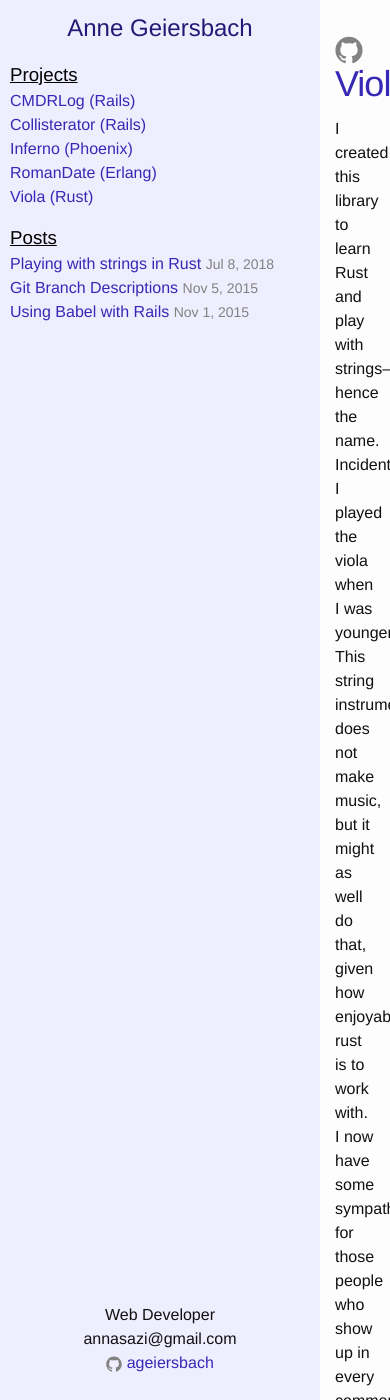
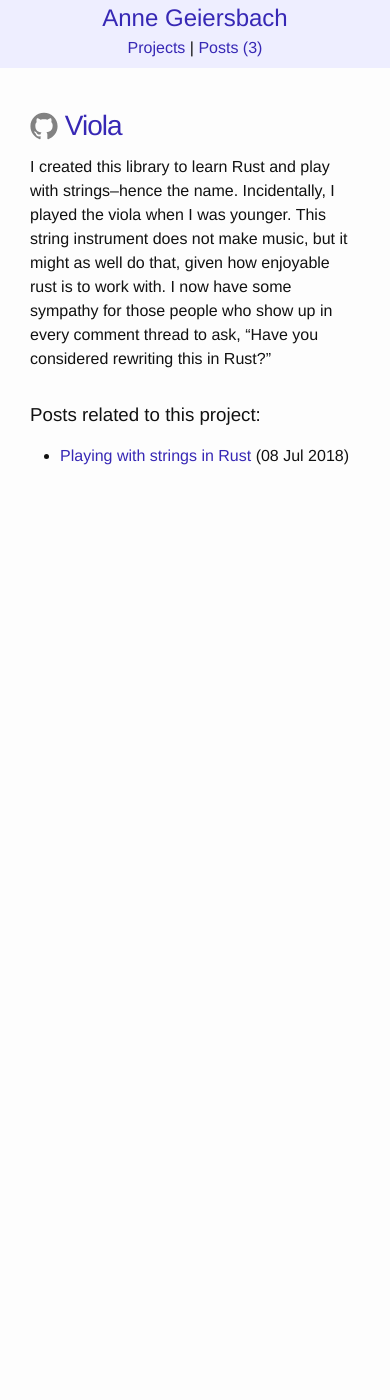
Before and after one commit to ageiersbach/ageiersbach.github.io, a Jekyll site: the page built from viola.md, in a window 390 px wide and 1400 px high. Built offline with Jekyll 4.4.1, drawn with Linux system fonts in a browser that asks for light colours; some of the changed text lies outside the part shown.

Commit message:
UI Improvments
- Remove footer
- Improve mobile layout somewhat
- Fix wording on viola description

```diff
--- /dev/null
+++ b/_includes/header-bar.html
@@ -0,0 +1,7 @@
+<nav class="header-bar">
+  <h1><a href="{{site.baseurl}}/index.html">Anne Geiersbach</a></h1>
+  <div class="header-bar-links">
+    <a href={{"projects.html" | relative_url}}>Projects</a> |
+    <a href={{"posts" | relative_url}}>Posts (3)</a>
+  </div>
+</nav>
--- /dev/null
+++ b/_includes/sidebar.html
@@ -0,0 +1,56 @@
+<nav class="sidebar">
+  <h1 class="sidebar-title"><a href={{site.baseurl}}>Anne Geiersbach<a></h1>
+
+
+  <div class="sidebar-top">
+    <h3>Projects</h3>
+
+    <ul class="sidebar-items">
+      <li>
+        <a href={{"cmdrlog.html" | relative_url }}>
+          CMDRLog (Rails)
+        </a>
+      </li>
+      <li>
+        <a href={{"collisterator.html" | relative_url }}>
+          Collisterator (Rails)
+        </a>
+      </li>
+      <li>
+        <a href={{"inferno.html" | relative_url}}>
+          Inferno (Phoenix)
+        </a>
+      </li>
+      <li>
+        <a href={{"roman.html" | relative_url}}>
+          RomanDate (Erlang)
+        </a>
+      </li>
+      <li>
+        <a href={{"viola" | relative_url }}>
+          Viola (Rust)
+        </a>
+      </li>
+    </ul>
+
+    <h3>Posts</h3>
+    <ul class="sidebar-items">
+      {% for post in site.posts %}
+        <li class="sidebar-item">
+          <a class="post-link" href="{{ post.url | prepend: site.baseurl }}">{{ post.title }}</a>
+          <span class="post-meta">{{ post.date | date: "%b %-d, %Y" }}</span>
+        </li>
+      {% endfor %}
+    </ul>
+  </div>
+
+  <ul class="sidebar-bottom">
+    <li>Web Developer</li>
+    <li>{{ site.email }}</li>
+    {% if site.github_username %}
+    <li>
+      {% include icon-github.html username=site.github_username %}
+    </li>
+    {% endif %}
+  </ul>
+</nav>
--- a/_layouts/default.html
+++ b/_layouts/default.html
@@ -5,58 +5,9 @@
 
   <body>
 
-    <nav class="sidebar">
-      <h1><a href={{site.baseurl}}>Anne Geiersbach<a></h1>
+    {% include header-bar.html %}
 
-      <h3>Projects</h3>
-      <ul class="sidebar-items">
-        <li>
-          <a href={{"cmdrlog.html" | relative_url }}>
-            CMDRLog (Rails)
-          </a>
-        </li>
-        <li>
-          <a href={{"collisterator.html" | relative_url }}>
-            Collisterator (Rails)
-          </a>
-        </li>
-        <li>
-          <a href={{"inferno.html" | relative_url}}>
-            Inferno (Phoenix)
-          </a>
-        </li>
-        <li>
-          <a href={{"roman.html" | relative_url}}>
-            RomanDate (Erlang)
-          </a>
-        </li>
-        <li>
-          <a href={{"viola" | relative_url }}>
-            Viola (Rust)
-          </a>
-        </li>
-      </ul>
-
-      <h3>Posts</h3>
-      <ul class="sidebar-items">
-        {% for post in site.posts %}
-          <li class="sidebar-item">
-            <a class="post-link" href="{{ post.url | prepend: site.baseurl }}">{{ post.title }}</a>
-            <span class="post-meta">{{ post.date | date: "%b %-d, %Y" }}</span>
-          </li>
-        {% endfor %}
-      </ul>
-
-      <ul class="sidebar-bottom">
-        <li>Web Developer</li>
-        <li>{{ site.email }}</li>
-        {% if site.github_username %}
-        <li>
-          {% include icon-github.html username=site.github_username %}
-        </li>
-        {% endif %}
-      </ul>
-    </nav>
+    {% include sidebar.html %}
 
     <div class="page-content">
       <div class="wrapper">
--- a/_sass/_base.scss
+++ b/_sass/_base.scss
@@ -149,19 +149,48 @@ pre {
         padding-left: 0;
     }
 }
+nav.header-bar {
+  background-color: #eef;
+  position:fixed;
+  top: 0;
+  left: 0;
+  right: 0;
+  height: 68px;
+
+  text-align: center;
+
+  h1 {
+    margin-bottom: 0;
+  }
+}
 
 nav.sidebar {
   position: fixed;
   top: 0;
   left: 0;
   bottom: 0;
-  overflow-y: auto;
+  overflow-y: hidden;
   width: 300px;
   padding: 10px;
   background-color: #eef;
 
-  h1 {
+  .sidebar-title {
+    position: fixed;
+    top: 0;
+    left: 0;
+    width: 300px;
     text-align: center;
+  }
+  .sidebar-top {
+    position: fixed;
+    top: 36px;
+    left: 8px;
+    bottom: 92px;
+    overflow-y: auto;
+  }
+
+  .projects .project-description {
+    display: none;
   }
 
   h3 {
@@ -179,6 +208,7 @@ nav.sidebar {
   }
 
   .sidebar-bottom {
+    background-color: #eef;
     position: fixed;
     bottom: 0;
     left: 0;
@@ -196,19 +226,30 @@ nav.sidebar {
   margin-left: 320px;
 }
 
+.posts-index {
+  ul {
+    list-style: none;
+  }
+  .post-date {
+    padding-left: 12px;
+  }
+  .post-meta {
+    color: #9595b7;
+  }
+}
+
+
+
 /**
  * Wrapper
  */
 .wrapper {
-    margin-right: auto;
-    margin-left: auto;
     padding-right: $spacing-unit;
     padding-left: $spacing-unit;
     @extend %clearfix;
 
-    @include media-query($on-laptop) {
-        max-width: -webkit-calc(#{$content-width} - (#{$spacing-unit}));
-        max-width:         calc(#{$content-width} - (#{$spacing-unit}));
+    @include media-normal($on-laptop) {
+        max-width: 1200px;
         padding-right: $spacing-unit / 2;
         padding-left: $spacing-unit / 2;
     }
--- a/_sass/_layout.scss
+++ b/_sass/_layout.scss
@@ -42,7 +42,7 @@
         }
     }
 
-    @include media-query($on-palm) {
+    @include media-mobile($on-palm) {
         position: absolute;
         top: 9px;
         right: $spacing-unit / 2;
@@ -112,6 +112,12 @@
   }
 }
 
+// List of projects partial
+.projects {
+  list-style: none;
+  margin-left: 0;
+}
+
 
 /**
  * Site footer
@@ -160,7 +166,13 @@
     width:         calc(45% - (#{$spacing-unit} / 2));
 }
 
-@include media-query($on-laptop) {
+@include media-normal($on-laptop) {
+    nav.header-bar {
+      display: none;
+    }
+    nav.sidebar {
+      display: block;
+    }
     .footer-col-1,
     .footer-col-2 {
         width: -webkit-calc(50% - (#{$spacing-unit} / 2));
@@ -173,7 +185,20 @@
     }
 }
 
-@include media-query($on-palm) {
+@include media-mobile($on-palm) {
+    nav.header-bar {
+      display: block;
+    }
+    nav.sidebar {
+      display: none;
+    }
+    .page-content {
+      margin-left: 0px;
+      margin-top: 80px;
+    }
+    h1.post-title {
+      font-size: 28px;
+    }
     .footer-col {
         float: none;
         width: -webkit-calc(100% - (#{$spacing-unit} / 2));
@@ -242,7 +267,7 @@
     letter-spacing: -1px;
     line-height: 1;
 
-    @include media-query($on-laptop) {
+    @include media-normal($on-laptop) {
         font-size: 36px;
     }
 }
@@ -253,7 +278,7 @@
     h2 {
         font-size: 32px;
 
-        @include media-query($on-laptop) {
+        @include media-normal($on-laptop) {
             font-size: 28px;
         }
     }
@@ -261,7 +286,7 @@
     h3 {
         font-size: 26px;
 
-        @include media-query($on-laptop) {
+        @include media-normal($on-laptop) {
             font-size: 22px;
         }
     }
@@ -269,7 +294,7 @@
     h4 {
         font-size: 20px;
 
-        @include media-query($on-laptop) {
+        @include media-normal($on-laptop) {
             font-size: 18px;
         }
     }
--- a/css/main.scss
+++ b/css/main.scss
@@ -26,7 +26,7 @@ $grey-color-dark:  darken($grey-color, 25%);
 $content-width:    800px;
 
 $on-palm:          600px;
-$on-laptop:        800px;
+$on-laptop:        601px;
 
 
 
@@ -37,10 +37,17 @@ $on-laptop:        800px;
 //         padding-left: $spacing-unit / 2;
 //     }
 // }
-@mixin media-query($device) {
-    @media screen and (max-width: $device) {
-        @content;
-    }
+
+@mixin media-mobile($max) {
+  @media screen and (max-width: $max) {
+    @content;
+  }
+}
+
+@mixin media-normal($min) {
+  @media screen and (min-width: $min) {
+    @content;
+  }
 }
 
 
--- /dev/null
+++ b/projects.html
@@ -0,0 +1,5 @@
+---
+layout: default
+---
+
+{%include projects.html %}
--- a/viola.md
+++ b/viola.md
@@ -9,4 +9,4 @@ I created this library to learn Rust and play with strings--hence the name.
 Incidentally, I played the viola when I was younger. This string instrument
 does not make music, but it might as well do that, given how enjoyable rust is
 to work with. I now have some sympathy for those people who show up in every
-comment thread who ask, "Have you considered rewriting this in Rust?"
+comment thread to ask, "Have you considered rewriting this in Rust?"
```
Also changed, not shown: _includes/footer.html (deleted, +0 -38 lines), _includes/post.html (added, +26 -0 lines), _includes/projects.html (added, +27 -0 lines), posts.html (added, +20 -0 lines).
